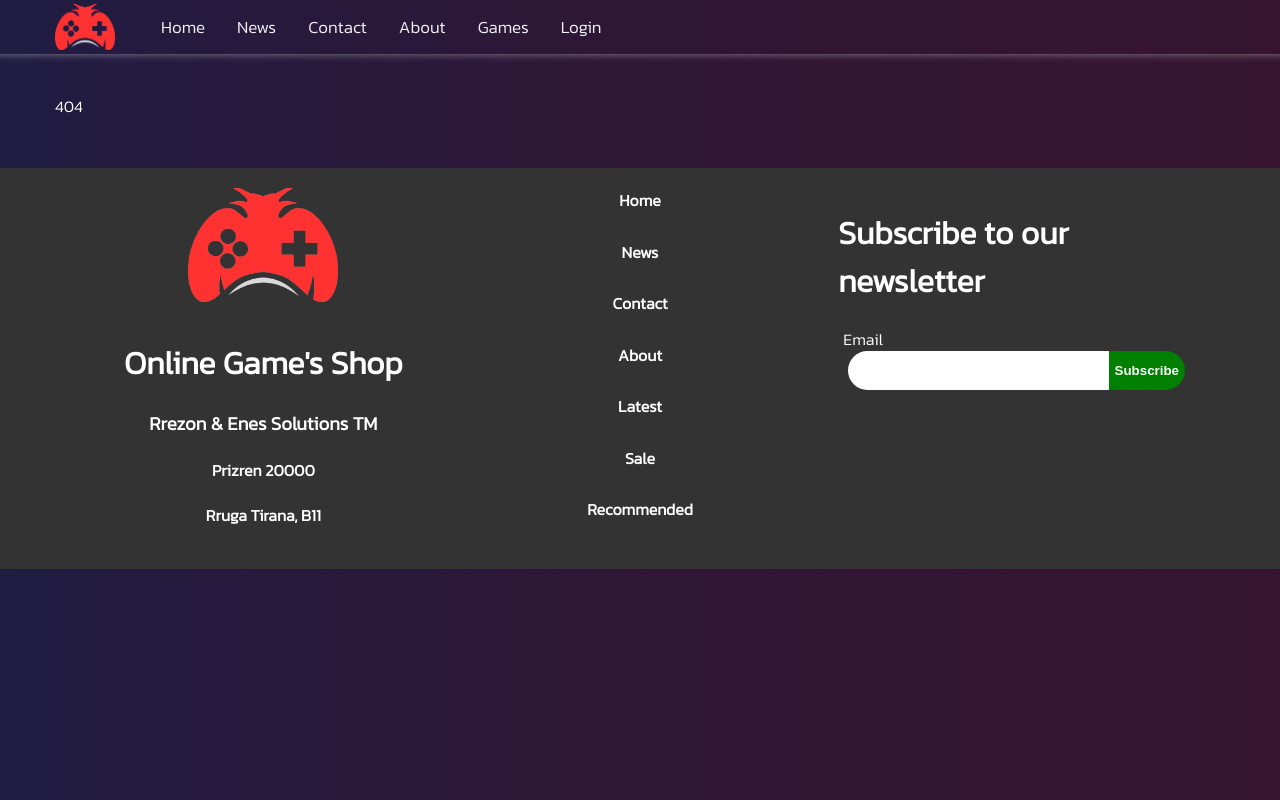
After one commit to rrezonkrasniqi/Online-game-shop, a PHP site: page /Online-game-shop/view/game-info.php in a window 1280 px wide. The commit adds this page. Run offline with PHP 8.4, Linux system fonts and the light colour scheme.

Commit message:
single page game info

```diff
--- /dev/null
+++ b/public/view/footer.php
@@ -0,0 +1,59 @@
+<div class="footer-color">
+      <div class="main-container">
+        <footer>
+          <div>
+            <img src="../images/logo.png" alt="" />
+            <h1>Online Game's Shop</h1>
+            <h3>Rrezon & Enes Solutions TM</h3>
+            <h4>Prizren 20000</h4>
+            <h4>Rruga Tirana, B11</h4>
+          </div>
+     <div class="footer-links">
+            <div class="footer-link">
+              <a href="home.html">Home</a>
+            </div>
+            <div class="footer-link">
+              <a href="/News/news.html">News</a>
+            </div>
+            <div class="footer-link">
+              <a href="ContactUs/contactUs.html">Contact</a>
+            </div>
+            <div class="footer-link">
+              <a href="About/About.html">About</a>
+            </div>
+            <div class="footer-link">
+              <a href="/Games/game.html">Latest</a>
+            </div>
+            <div class="footer-link">
+              <a href="/Games/game.html">Sale</a>
+            </div>
+            <div class="footer-link">
+              <a href="/Games/game.html">Recommended</a>
+            </div>
+          </div>
+          <div class="newsletter">
+            <form action="" method="post">
+              <h1>Subscribe to our newsletter</h1>
+              <label for="email">Email</label>
+              <div class="input-container">
+                <input
+                  type="email"
+                  id="email-last"
+                  name="email"
+                  required
+                  class="email-input"
+                />
+                <button
+                  type="submit"
+                  class="subscribe-button"
+                  form="my-form"
+                  onclick="subToNewsLetter()"
+                >
+                  Subscribe
+                </button>
+              </div>
+            </form>
+          </div>
+        </footer>
+      </div>
+    </div>
--- /dev/null
+++ b/public/view/game-info.php
@@ -0,0 +1,55 @@
+<?php
+require_once '../../config/Database.php';
+require_once '../../src/controller/Game.php';
+?>
+
+<!DOCTYPE html>
+<html lang="en">
+
+<head>
+    <meta charset="UTF-8">
+    <meta name="viewport" content="width=device-width, initial-scale=1.0">
+    <title>Games</title>
+    <link rel="stylesheet" href="/Online-game-shop/public/css/global.css">
+    <link rel="stylesheet" href="/Online-game-shop/public/css/index.css">
+    <link rel="stylesheet" href="/Online-game-shop/public/css/game.css">
+
+</head>
+
+<body>
+<?php include('navbar.php'); ?>
+
+
+    <div class="main-container">
+    <div class="games-container">
+
+        <?php
+        $database = new Database("127.0.0.1", "root", "", "shop");
+
+        if (isset($_GET['name'])) {
+            $gameName = $_GET['name'];
+
+            $sql = "SELECT * FROM Game WHERE name = \"$gameName\"";
+            $result = $database->query($sql);
+
+            if ($result->num_rows > 0) {
+                while ($row = $result->fetch_assoc()) {
+                    $game = new Game($row['name'], $row['description'], $row['price'], $row['image'], $row['release_date'], $row['platform'], $row['rating']);
+                    $game->displayInfo();
+                }
+            } else {
+                echo "$gameName NOT FOUND";
+            }
+        } else {
+            echo "404";
+        }
+
+        $database->close();
+        ?>
+    </div>
+    </div>
+    <?php include('footer.php'); ?>
+
+</body>
+
+</html>
--- a/public/view/games.php
+++ b/public/view/games.php
@@ -18,6 +18,7 @@ require_once '../../src/controller/Game.php';
 
 <body>
 <?php include('navbar.php'); ?>
+
 
     <div class="main-container">
     <div class="games-container">
@@ -41,6 +42,7 @@ require_once '../../src/controller/Game.php';
                 ?>
         </div>
     </div>
+    <?php include('footer.php'); ?>
 
 </body>
 
--- a/src/controller/Game.php
+++ b/src/controller/Game.php
@@ -6,9 +6,12 @@ class Game
     private $price;
     private $image;
     private $release_date;
+    private $rating;
+
+
     private $platform;
 
-    public function __construct($name, $description, $price, $image, $release_date, $platform)
+    public function __construct($name, $description, $price, $image, $release_date, $platform, $rating)
     {
         $this->name = $name;
         $this->description = $description;
@@ -16,7 +19,12 @@ class Game
         $this->image = $image;
         $this->release_date = $release_date;
         $this->platform = $platform;
+        $this->rating = $rating;
+        if ($this->price == 0) {
+            $this->price = "Free";
+        }
     }
+
 
     public function display()
     {
@@ -28,10 +36,9 @@ class Game
         echo "<div class=\"info-container\">";
         echo "<div class=\"title-container\">";
         echo "<span class=\"game-name\">{$this->name}</span>";
-        echo "<span class=\"game-description\">{$this->description}</span>";
         echo "</div>";
         echo "<span class=\"price\">{$this->price}</span>";
-        echo "<a href=\"{$this->name}\">";
+        echo "<a href=\"game-info.php?name={$this->name}\">";
         echo "<div class=\"button-container\">";
         echo "<button class=\"read-more-btn\">Read more</button>";
         echo "<button class=\"buy-btn\">";
@@ -44,5 +51,37 @@ class Game
 
 
     }
+
+    public function displayInfo()
+    {
+        echo "<div class=\"main-container game-container\">";
+        echo "<div class=\"left-half\">";
+        echo "<img src=\"{$this->image}\" class=\"game-cover\" alt=\"game-cover\" />";
+        echo "</div>";
+        echo "<div class=\"right-half\">";
+        echo "<div class=\"game-info-top\">";
+        echo "<span class=\"game-title\">{$this->name}</span>";
+        echo "<span class=\"game-creator\">{$this->platform}</span>";
+
+        echo "<span class=\"game-creator\">CD PROJEKT RED</span>";
+        echo "<span class=\"game-platform\"><img src=\"windows-10-icon.svg\" alt=\"\" class=\"platform-icon\" /></span>";
+        echo "<span class=\"game-rating\">$this->rating / 5</span>";
+        echo "</div>";
+        echo "<div class=\"game-info-bottom\">";
+        echo "<span class=\"game-price-sale\">{$this->price}</span>";
+        echo "<a href=\"../Authentication/login.html\">";
+        echo "<div class=\"button-container\">";
+        echo "<button class=\"cart-btn\">Add to cart</button>";
+        echo "<button class=\"buy-btn\"><img src=\"http://localhost/Online-game-shop/public/images/bag.svg\" alt=\"\" class=\"bag-img\" /></button></div></a>";
+        echo "</div>";
+        echo "</div>";
+        echo "</div>";
+        echo "<div class=\"main-container\">";
+        echo "<div class=\"game-long-description\">";
+        echo "<p>{$this->description}</p>";
+        echo "</div>";
+        echo "</div>";
+    }
+
 }
 ?>
```
Also changed, not shown: SQL/database.sql (+30 -28 lines).
